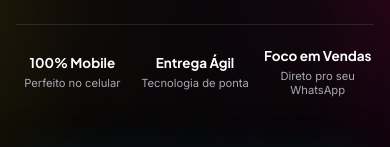
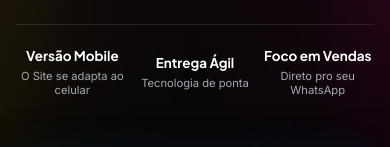
Before and after one commit to fabiosuniga/fabio-suniga-landing-page, a plain HTML site: page index.html in a window 390 px wide. Shown: the part 597-744 px from the top of the page. Drawn offline with Linux system fonts and the light colour scheme.

Commit message:
Update mobile version text in index.html

```diff
--- a/index.html
+++ b/index.html
@@ -225,8 +225,8 @@
           <!-- Quick Proof Bar -->
           <div class="hero-metrics-strip">
             <div class="hero-metric-item">
-              <strong>100% Mobile</strong>
-              <span>Perfeito no celular</span>
+              <strong>Versão Mobile</strong>
+              <span>O Site se adapta ao celular</span>
             </div>
             <span class="metric-divider" aria-hidden="true"></span>
             <div class="hero-metric-item">
```
